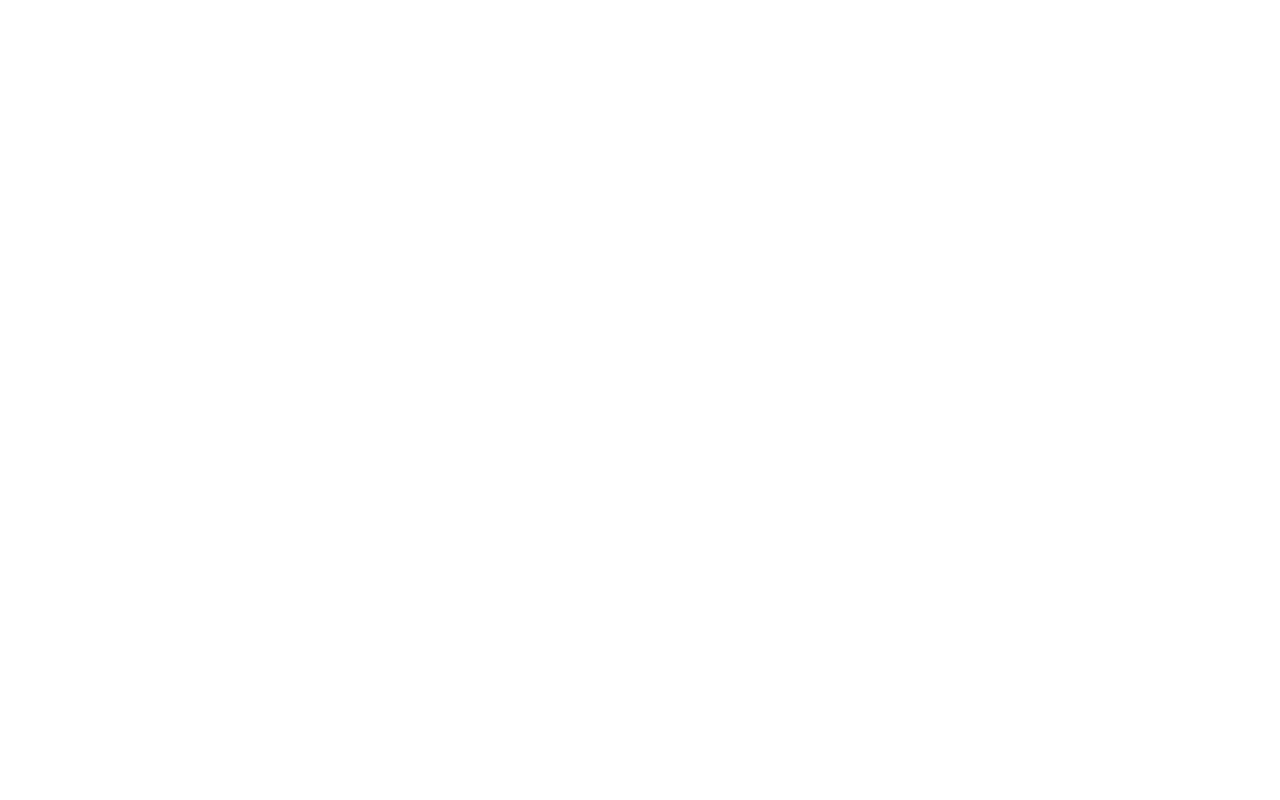
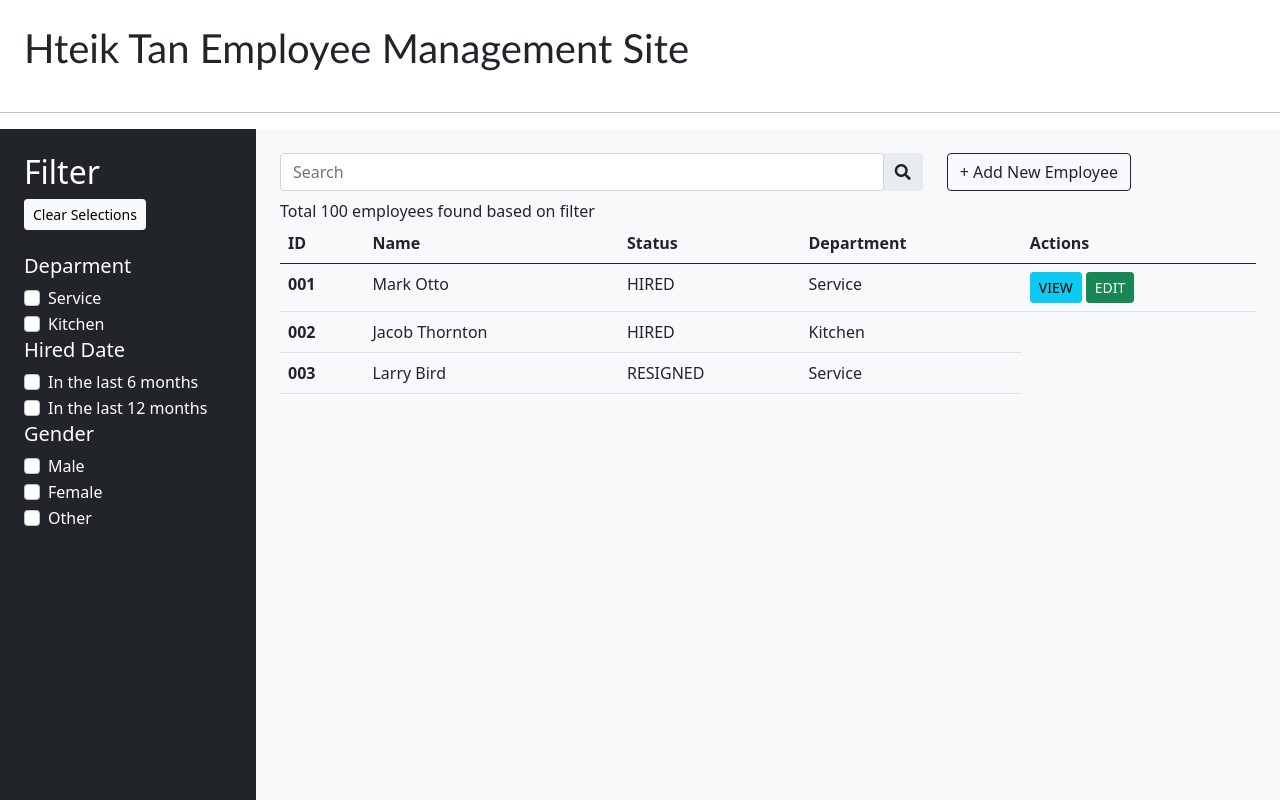
Before and after one commit to phyogitty/hteiktan-employee-management-frontend, a plain HTML site: page pages/list-employees.html in a window 1280 px wide. Drawn offline with nearby package versions, Linux system fonts and the light colour scheme.

Commit message:
list-employees page mostly finished

```diff
--- a/pages/list-employees.html
+++ b/pages/list-employees.html
@@ -0,0 +1,147 @@
+<!DOCTYPE html>
+<html lang="en">
+<head>
+    <meta charset="UTF-8">
+    <meta name="viewport" content="width=device-width, initial-scale=1.0">
+    <title>Hteik Tan Employment Management Site</title>
+    <link rel="stylesheet" href="https://use.fontawesome.com/releases/v5.7.0/css/all.css" integrity="sha384-lZN37f5QGtY3VHgisS14W3ExzMWZxybE1SJSEsQp9S+oqd12jhcu+A56Ebc1zFSJ" crossorigin="anonymous">
+    <link rel="stylesheet" href="../style.css">
+    <link href="https://cdn.jsdelivr.net/npm/bootstrap@5.0.0-beta1/dist/css/bootstrap.min.css" rel="stylesheet" integrity="sha384-giJF6kkoqNQ00vy+HMDP7azOuL0xtbfIcaT9wjKHr8RbDVddVHyTfAAsrekwKmP1" crossorigin="anonymous">
+</head>
+<body>
+    <h1 class="signature-font p-4">Hteik Tan Employee Management Site</h1>
+    <hr>
+    <div class="d-flex justify-content-start">
+        <!-- LEFT PANEL FOR FILTERING -->
+        <div class="side-nav bg-dark text-white">
+            <div class="container p-4">
+                <h2>Filter</h2>
+                <button type="button" class="btn btn-light btn-sm">Clear Selections</button><br><br>
+
+                <h5>Deparment</h5>
+                <div class="form-check">
+                    <input class="form-check-input" type="checkbox" value="" id="defaultCheck1">
+                    <label class="form-check-label" for="defaultCheck1">
+                    Service
+                    </label>
+                </div>
+                <div class="form-check">
+                    <input class="form-check-input" type="checkbox" value="" id="defaultCheck1">
+                    <label class="form-check-label" for="defaultCheck1">
+                      Kitchen
+                    </label>
+                </div>
+
+                <h5>Hired Date</h5>
+                <div class="form-check">
+                    <input class="form-check-input" type="checkbox" value="" id="defaultCheck1">
+                    <label class="form-check-label" for="defaultCheck1">
+                       In the last 6 months
+                    </label>
+                </div>
+                <div class="form-check">
+                    <input class="form-check-input" type="checkbox" value="" id="defaultCheck1">
+                    <label class="form-check-label" for="defaultCheck1">
+                      In the last 12 months
+                    </label>
+                </div>
+
+                <h5>Gender</h5>
+                <div class="form-check">
+                    <input class="form-check-input" type="checkbox" value="" id="defaultCheck1">
+                    <label class="form-check-label" for="defaultCheck1">
+                      Male
+                    </label>
+                </div>
+                <div class="form-check">
+                    <input class="form-check-input" type="checkbox" value="" id="defaultCheck1">
+                    <label class="form-check-label" for="defaultCheck1">
+                      Female
+                    </label>
+                </div>
+                <div class="form-check">
+                    <input class="form-check-input" type="checkbox" value="" id="defaultCheck1">
+                    <label class="form-check-label" for="defaultCheck1">
+                      Other
+                    </label>
+                </div>
+                <!-- <form>
+                  <div class="checkbox">
+                    <label><input type="checkbox" value="">Option 1</label>
+                  </div>
+                  <div class="checkbox">
+                    <label><input type="checkbox" value="">Option 2</label>
+                  </div>
+                  <div class="checkbox disabled">
+                    <label><input type="checkbox" value="">Option 3</label>
+                  </div>
+                </form> -->
+              </div>
+        </div>
+
+
+        <!-- RIGHT PANEL FOR TABLE/LIST -->
+        <div class="content-wrapper bg-light">
+            <div class="p-4">
+
+                    <div class="row">
+                        <div class="col-sm-8">
+                            <div class="input-group rounded">
+                                <input type="search" class="form-control rounded" placeholder="Search" aria-label="Search"
+                                  aria-describedby="search-addon" />
+                                <span class="input-group-text border-0" id="search-addon">
+                                  <i class="fas fa-search"></i>
+                                </span>
+                            </div>
+                        </div>
+                        <div class="col-sm-4">
+                            <button type="button" class="btn btn-outline-dark">+ Add New Employee</button>
+                        </div>
+                    </div>
+
+
+
+                <div class="my-auto pt-2">Total 100 employees found based on filter</div>
+                <table class="table">
+                    <thead>
+                    <tr>
+                        <th scope="col">ID</th>
+                        <th scope="col">Name</th>
+                        <th scope="col">Status</th>
+                        <th scope="col">Department</th>
+                        <th scope="col">Actions</th>
+                    </tr>
+                    </thead>
+                    <tbody>
+                    <tr>
+                        <th scope="row">001</th>
+                        <td>Mark Otto</td>
+                        <td>HIRED</td>
+                        <td>Service</td>
+                        <td>
+                            <div class="d-flex justify-content-start">
+                                <button type="button" class="btn btn-info btn-sm me-1">VIEW</button>
+                                <button type="button" class="btn btn-success btn-sm">EDIT</button>
+                            </div>
+                        </td>
+                    </tr>
+                    <tr>
+                        <th scope="row">002</th>
+                        <td>Jacob Thornton</td>
+                        <td>HIRED</td>
+                        <td>Kitchen</td>
+                    </tr>
+                    <tr>
+                        <th scope="row">003</th>
+                        <td>Larry Bird</td>
+                        <td>RESIGNED</td>
+                        <td>Service</td>
+                    </tr>
+                    </tbody>
+                </table>
+              </div>
+        </div>
+    </div>
+
+</body>
+</html>
--- a/style.css
+++ b/style.css
@@ -28,3 +28,49 @@
 .fs-rem-1-5 {
     font-size: 1.5rem;
 }
+
+.fs-rem-1 {
+    font-size: 1rem;
+}
+
+.full-h {
+    height: 100%;
+}
+
+.width-30 {
+    width: 30%;
+}
+
+.width-70 {
+    width: 70%;
+}
+
+.text-white {
+    color: white;
+}
+#wrapper {
+    width: 100%;
+    background-color: #fff;
+}
+
+.side-nav {
+    width: 20%;
+    position: fixed;
+    height:100vh;
+    left: 0;
+    right: 0;
+    overflow-y: scroll;
+    /* background-color: red;
+    top: 60px; */
+}
+
+.content-wrapper {
+    width: 80%;
+    margin-left: 20%;
+    overflow-y: scroll;
+    position: fixed;
+    /* left: 0;
+    top: 0; */
+    height:100vh;
+    /* background-color: blue; */
+}
```
Also changed, not shown: 1 other file.
